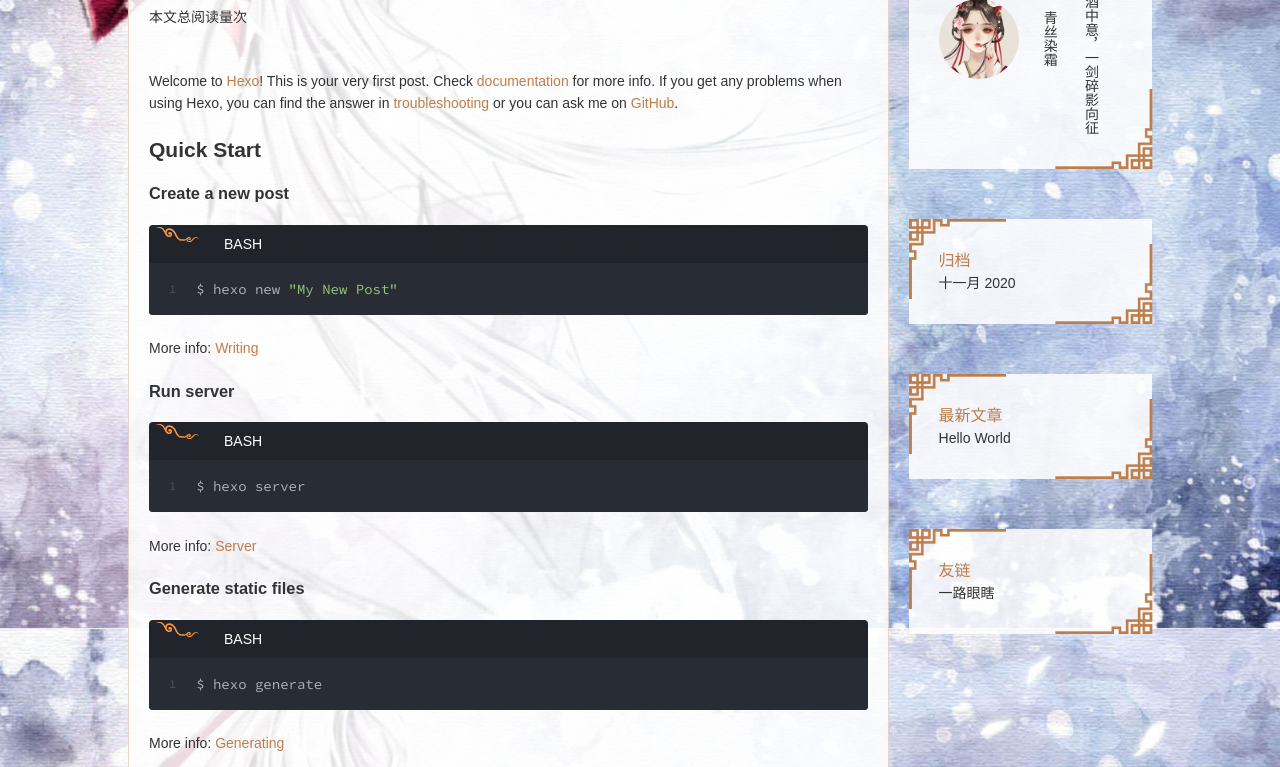
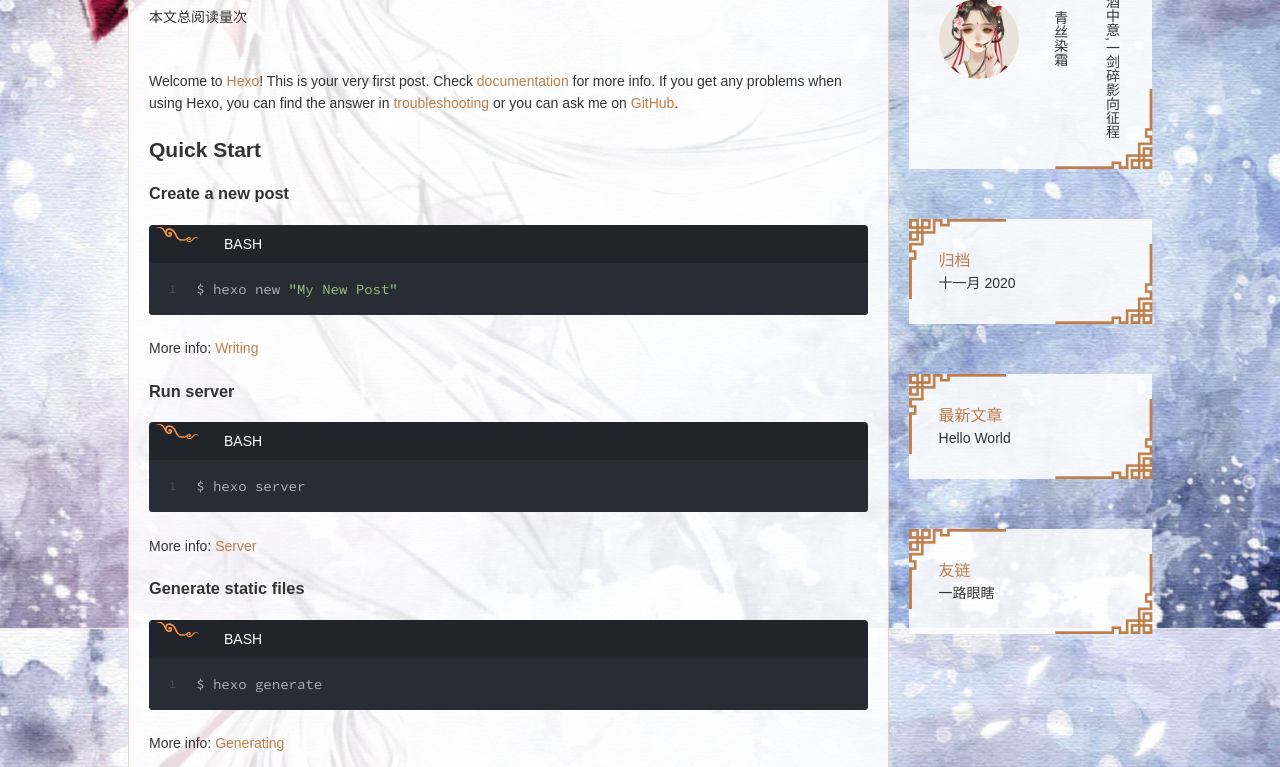
Before and after one commit to Mirrorzyan/Mirrorzyan.github.io, a plain HTML site: page 2020/11/19/hello-world/index.html in a window 1280 px wide. Shown: the part 171-938 px from the top of the page. Drawn offline with nearby package versions, Linux system fonts and the light colour scheme; some packages are replaced by stand-ins of ours; no server answers; a script that the page names is missing.

Commit message:
Site updated: 2020-11-20 16:15:55

```diff
--- a/2020/11/19/hello-world/index.html
+++ b/2020/11/19/hello-world/index.html
@@ -146,7 +146,7 @@ gitment.render('gitmentContainer')
 
     </h3>
     <p class="avatar-slogan">
-      逍遥半生酒中意，一剑碎影向征程。
+      逍遥半生酒中意,一剑碎影向征程
     </p>
   </div>
 </div>
```
Also changed, not shown: archives/2020/11/index.html (+1 -1 lines), archives/2020/index.html (+1 -1 lines), archives/index.html (+1 -1 lines), index.html (+1 -1 lines).
